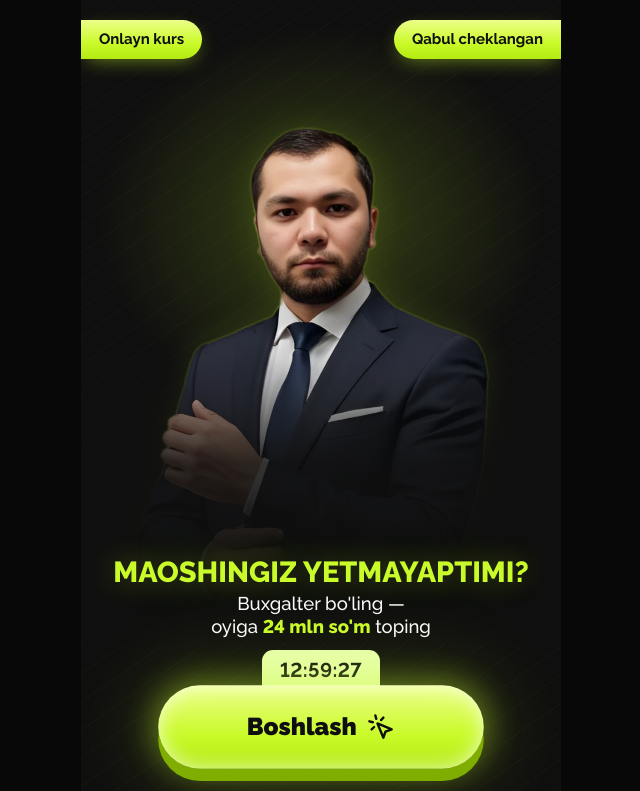
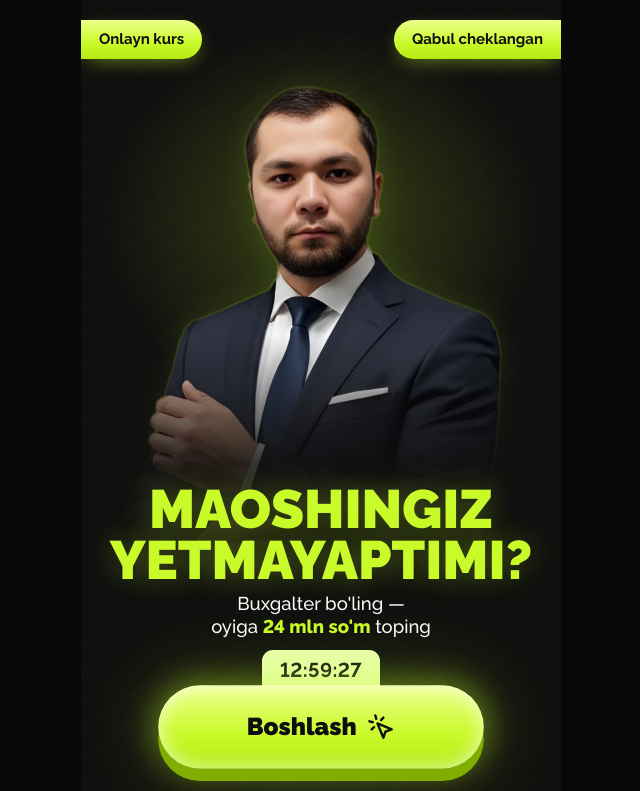
Before and after one commit to smarthub-buxgalteriya/smarthub-buxgalteriya.github.io, a plain HTML site: page variant-b.html in a window 1280 px wide. Shown: the top 791 px of the page, without its empty margins (319-959 px from the left). Drawn offline with Linux system fonts and the light colour scheme.

Commit message:
Variant B: larger photo under chips, bigger headline
Co-Authored-By: Claude Opus 5.5 <noreply@anthropic.com>

```diff
--- a/variant-b.html
+++ b/variant-b.html
@@ -46,8 +46,9 @@
       content: ""; position: absolute; inset: 0;
       background: radial-gradient(ellipse 62% 40% at 50% 34%, rgba(201, 250, 41, .22), transparent 75%);
     }
+    /* фото крупнее: голова начинается сразу под плашками */
     .hero img {
-      position: absolute; left: -6%; bottom: 0; width: 112%; max-width: none; height: auto;
+      position: absolute; left: -10.5%; bottom: 0; width: 121%; max-width: none; height: auto;
       filter: drop-shadow(0 0 1px rgba(201, 250, 41, .4)) drop-shadow(0 0 16px rgba(201, 250, 41, .12));
       -webkit-mask-image: linear-gradient(to bottom, #000 78%, transparent 97%);
               mask-image: linear-gradient(to bottom, #000 78%, transparent 97%);
@@ -66,10 +67,12 @@
     .chips span:first-child { border-radius: 0 999px 999px 0; }
     .chips span:last-child { border-radius: 999px 0 0 999px; }
     .hero__text { position: absolute; z-index: 2; left: 0; right: 0; bottom: 4px; padding: 0 var(--side); }
+    /* крупный заголовок: каждое слово своей строкой, ширина подогнана под экран */
     h1 {
-      font-size: 29px; font-weight: 800; line-height: .98; text-transform: uppercase;
+      font-size: clamp(32px, 11.2vw, 54px); font-weight: 900; line-height: .95; text-transform: uppercase;
       color: var(--accent); text-shadow: 0 0 30px rgba(201, 250, 41, .35);
     }
+    h1 span { display: block; white-space: nowrap; }
     .hero__sub { margin-top: 7px; font-size: 18.5px; font-weight: 500; line-height: 1.22; }
     .hero__sub b { color: var(--accent); font-weight: 800; }
 
@@ -146,7 +149,7 @@
         <img src="teacher-cut.png" alt="Jamshid Raimov — kurs ustozi" width="1000" height="1000" fetchpriority="high">
       </picture>
       <div class="hero__text">
-        <h1>Maoshingiz yetmayaptimi?</h1>
+        <h1><span>Maoshingiz</span> <span>yetmayaptimi?</span></h1>
         <p class="hero__sub">Buxgalter bo'ling —<br>oyiga <b>24 mln so'm</b> toping</p>
       </div>
     </section>
```
